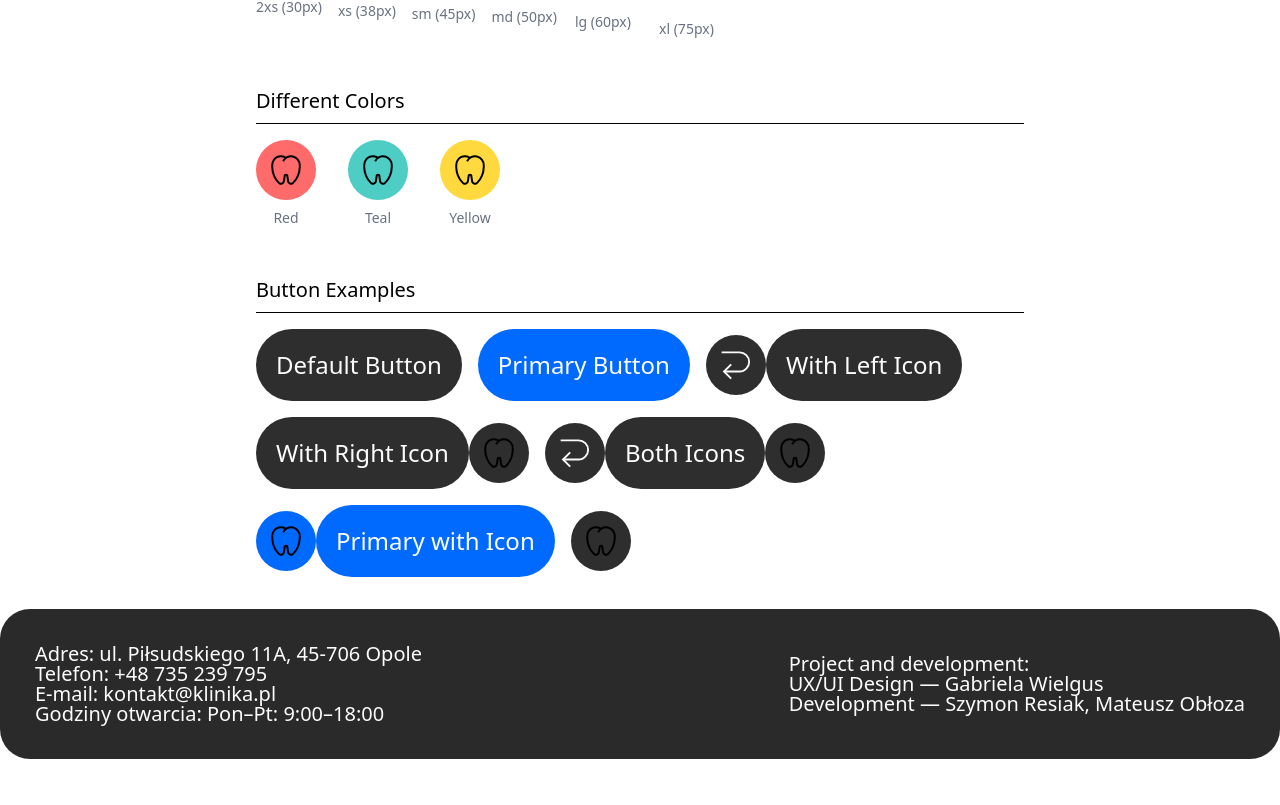
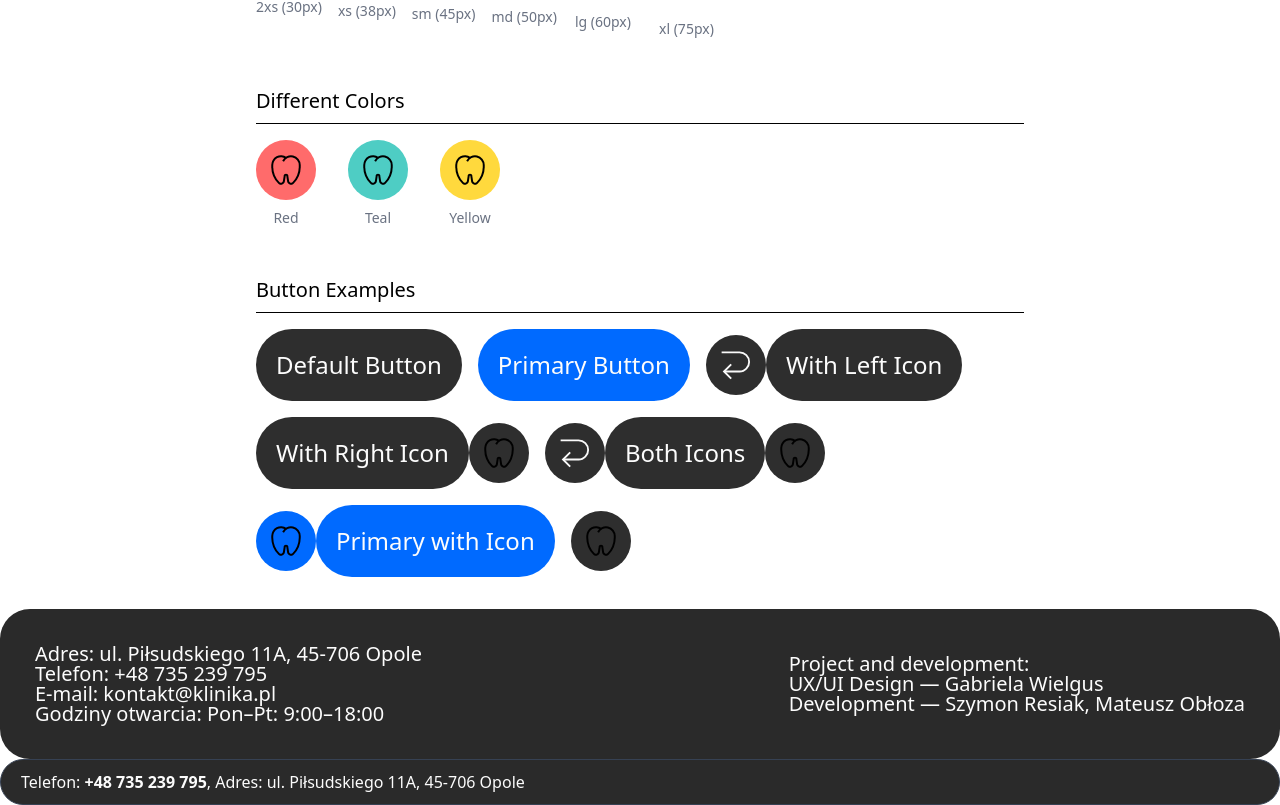
Before and after one commit to SzymonResiak/medical-page-porazko, a Next.js app: page / in a window 1280 px wide. Shown: the part 1357-2162 px from the top of the page. Before the commit the page ends 2116 px from the top, so only its background shows below. Built offline with nearby package versions, Linux system fonts and the light colour scheme.

Commit message:
feat: added footer for landing page.

```diff
--- a/src/app/layout.tsx
+++ b/src/app/layout.tsx
@@ -1,7 +1,7 @@
 import type { Metadata } from "next";
 import "./globals.css";
 import Footer from "@/components/Footer";
-
+import { FooterLandingPage } from "@/components/FooterLandingPage";
 export const metadata: Metadata = {
   title: "Create Next App",
   description: "Generated by create next app",
@@ -17,6 +17,7 @@ export default function RootLayout({
       <body className="antialiased">
         {children}
         <Footer />
+        <FooterLandingPage />
       </body>
     </html>
   );
--- a/src/components/Footer.tsx
+++ b/src/components/Footer.tsx
@@ -3,7 +3,7 @@ import { typography } from "../styles/typography";
 
 const Footer = () => {
   return (
-    <footer className="bg-[#2A2A2A] text-[#FCFCFC] rounded-[30px] p-[35px] min-w-[280px] flex flex-wrap justify-between items-center gap-4">
+    <footer className="bg-[#2A2A2A] text-[#FCFCFC] rounded-[1.875rem] p-[2.1875rem] min-w-[17.5rem] max-w-full flex flex-wrap justify-between items-center gap-4">
       {/* Left side - contact information */}
       <div className="min-w-[360px]">
         <p className={`${typography["Body-Small-Regular"]}`}>
@@ -35,5 +35,4 @@ const Footer = () => {
     </footer>
   );
 };
-
 export default Footer;
--- /dev/null
+++ b/src/components/FooterLandingPage.tsx
@@ -0,0 +1,13 @@
+import React from "react";
+
+export const FooterLandingPage = () => {
+  return (
+    <footer className="w-full max-w-full bg-[#2A2A2A] text-[#FCFCFC] rounded-[1.875rem] p-[0.625rem_1.25rem] flex flex-wrap justify-start items-start gap-auto border border-gray-700">
+      <div className="text-center">
+        <span>Telefon: </span>
+        <span className="font-bold">+48 735 239 795</span>
+        <span>, Adres: ul. Piłsudskiego 11A, 45-706 Opole</span>
+      </div>
+    </footer>
+  );
+};
```
